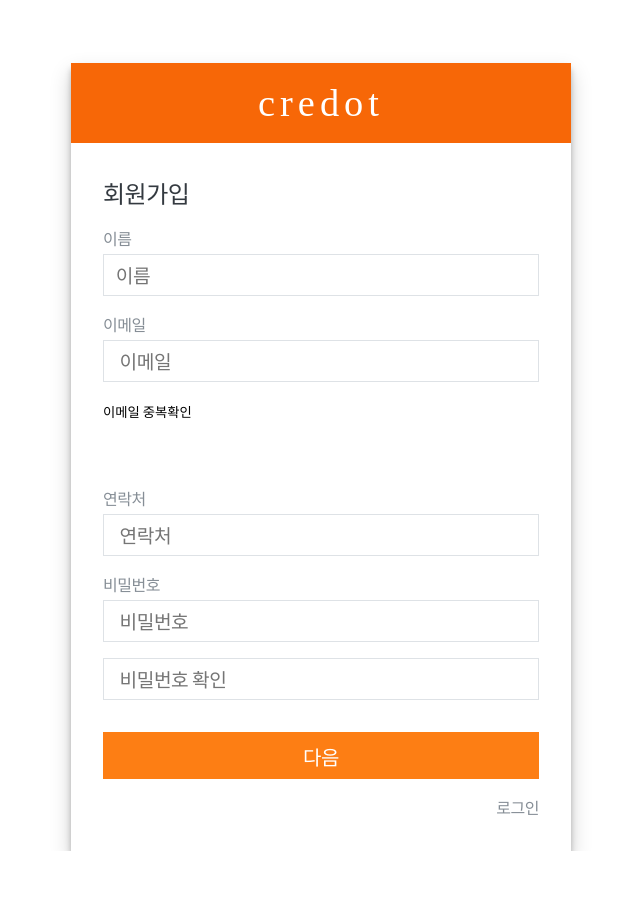
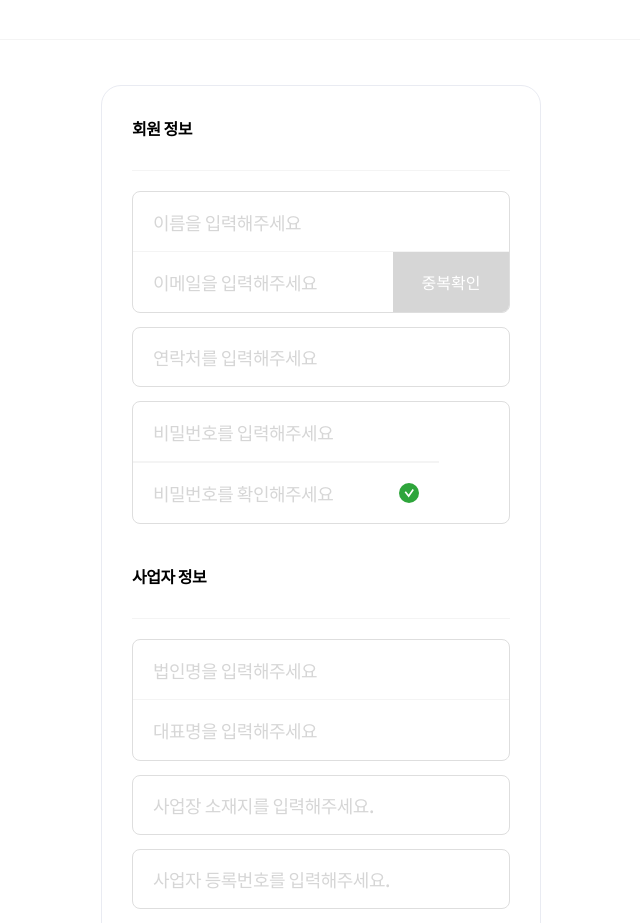
Before and after one commit to SANDBURG-inc/Credot-front-testServer, a React (Create React App) app: page /Register in a window 1280 px wide. Shown: the part 177-1100 px from the top of the page, without its empty margins (319-959 px from the left). Before the commit the page ends 1028 px from the top, so only its background shows below. Built offline with nearby package versions, Linux system fonts and the light colour scheme.

Commit message:
feat register.js front

```diff
--- a/src/screens/Register.js
+++ b/src/screens/Register.js
@@ -11,6 +11,7 @@ import { bankList } from "./../data/bankList";
 import styled from "styled-components";
 import oc from "open-color";
 import { HOST } from "../redux/store";
+import "../assets/css/join.css";
 
 const BankInput = styled.input`
   width: 65%;
@@ -128,73 +129,212 @@ const Register = () => {
     }
   };
 
-  return flag === 0 ? (
-    <AuthWrapper>
-      <AuthContent title="회원가입">
-        <InputWithLabel label="이름" name="name" placeholder=" 이름" onChange={handleOnChange} />
-        <InputWithLabel label="이메일" name="email" placeholder="  이메일" onChange={handleOnChange} />
-        <Button
-          className="button"
-          style={{ margin: "20px 0px 65px 0px" }}
-          variant="light"
-          onClick={() => {
-            if (!inputs.email.includes("@")) {
-              alert("이메일 형식을 올바르게 입력해주세요!");
-            } else {
-              fetch(HOST + "/database/checkEmail?email=" + inputs.email)
-                .then((response) => response.json())
-                .then((response) => {
-                  console.log(response);
-                  if (response) {
-                    alert("중복되는 이메일이 있습니다.");
-                  } else {
-                    setCheckEmail(true);
-                    alert("사용가능한 이메일입니다.");
-                  }
-                });
-            }
-          }}
-        >
-          이메일 중복확인
-        </Button>
-        <InputWithLabel label="연락처" name="phoneNum" placeholder="  연락처" onChange={handleOnChange} />
-        <InputWithLabel label="비밀번호" name="password" placeholder="  비밀번호" type="password" onChange={handleOnChange} />
-        <InputWithLabel label="" name="passwordConfirm" placeholder="  비밀번호 확인" type="password" onChange={handleOnChangeCheckPw} />
-        <AuthButton
-          onClick={() => {
-            if (checkEmail) {
-              handleOnClick();
-            } else {
-              alert("이메일 중복확인을 해주세요!");
-            }
-          }}
-          // onChange={handleOnChange}
-        >
-          다음
-        </AuthButton>
-        <RightAlignedLink to="/login">로그인</RightAlignedLink>
-      </AuthContent>
-    </AuthWrapper>
-  ) : (
-    <AuthWrapper>
-      <AuthContent title="사업자 정보를 알려주세요">
-        <Form.Control style={{ margin: "10px 0px 25px 0px" }} name="corporateName" placeholder="법인명" onChange={handleOnChange2} />
-        <Form.Control style={{ margin: "10px 0px 25px 0px" }} name="ceo" placeholder="대표명" onChange={handleOnChange2} />
-        <Form.Control style={{ margin: "10px 0px 25px 0px" }} name="businessLoc" placeholder="사업장 소재지" onChange={handleOnChange2} />
-        <Form.Control style={{ margin: "10px 0px 70px 0px" }} name="corporateNum" placeholder="사업자 등록번호" onChange={handleOnChange2} />
-      </AuthContent>
-      <AuthContent title="선정산 받으실 계좌를 알려주세요">
-        <Combobox name="bank" setBank={setBank} />
-        <AccountInput
-          style={{ margin: "10px 0px 10px 0px" }}
+  // return flag === 0 ? (
+  //   <AuthWrapper>
+  //     <AuthContent title="회원가입">
+  //       <InputWithLabel label="이름" name="name" placeholder=" 이름" onChange={handleOnChange} />
+  //       <InputWithLabel label="이메일" name="email" placeholder="  이메일" onChange={handleOnChange} />
+  //       <Button
+  //         className="button"
+  //         style={{ margin: "20px 0px 65px 0px" }}
+  //         variant="light"
+  //         onClick={() => {
+  //           if (!inputs.email.includes("@")) {
+  //             alert("이메일 형식을 올바르게 입력해주세요!");
+  //           } else {
+  //             fetch(HOST + "/database/checkEmail?email=" + inputs.email)
+  //               .then((response) => response.json())
+  //               .then((response) => {
+  //                 console.log(response);
+  //                 if (response) {
+  //                   alert("중복되는 이메일이 있습니다.");
+  //                 } else {
+  //                   setCheckEmail(true);
+  //                   alert("사용가능한 이메일입니다.");
+  //                 }
+  //               });
+  //           }
+  //         }}
+  //       >
+  //         이메일 중복확인
+  //       </Button>
+  //       <InputWithLabel label="연락처" name="phoneNum" placeholder="  연락처" onChange={handleOnChange} />
+  //       <InputWithLabel label="비밀번호" name="password" placeholder="  비밀번호" type="password" onChange={handleOnChange} />
+  //       <InputWithLabel label="" name="passwordConfirm" placeholder="  비밀번호 확인" type="password" onChange={handleOnChangeCheckPw} />
+  //       <AuthButton
+  //         onClick={() => {
+  //           if (checkEmail) {
+  //             handleOnClick();
+  //           } else {
+  //             alert("이메일 중복확인을 해주세요!");
+  //           }
+  //         }}
+  //         // onChange={handleOnChange}
+  //       >
+  //         다음
+  //       </AuthButton>
+  //       <RightAlignedLink to="/login">로그인</RightAlignedLink>
+  //     </AuthContent>
+  //   </AuthWrapper>
+  // ) : (
+  //   <AuthWrapper>
+  //     <AuthContent title="사업자 정보를 알려주세요">
+  //       <Form.Control style={{ margin: "10px 0px 25px 0px" }} name="corporateName" placeholder="법인명" onChange={handleOnChange2} />
+  //       <Form.Control style={{ margin: "10px 0px 25px 0px" }} name="ceo" placeholder="대표명" onChange={handleOnChange2} />
+  //       <Form.Control style={{ margin: "10px 0px 25px 0px" }} name="businessLoc" placeholder="사업장 소재지" onChange={handleOnChange2} />
+  //       <Form.Control style={{ margin: "10px 0px 70px 0px" }} name="corporateNum" placeholder="사업자 등록번호" onChange={handleOnChange2} />
+  //     </AuthContent>
+  //     <AuthContent title="선정산 받으실 계좌를 알려주세요">
+  //       <Combobox name="bank" setBank={setBank} />
+  //       <AccountInput
+  //         style={{ margin: "10px 0px 10px 0px" }}
+  //         name="account"
+  //         placeholder="계좌번호"
+  //         onChange={(e) => {
+  //           setAccount(e.target.value);
+  //         }}
+  //       />
+  //     </AuthContent>
+  //     <AuthButton
+  //       onClick={() => {
+  //         handleOnClick();
+  //         fetch(
+  //           HOST +
+  //             "/database/register?email=" +
+  //             users[users.length - 1].email +
+  //             "&name=" +
+  //             users[users.length - 1].name +
+  //             "&pw=" +
+  //             users[users.length - 1].password +
+  //             "&phoneNum=" +
+  //             users[users.length - 1].phoneNum +
+  //             "&bank=" +
+  //             bank +
+  //             "&account=" +
+  //             account +
+  //             "&corporateName=" +
+  //             incInputs.corporateName +
+  //             "&ceo=" +
+  //             incInputs.ceo +
+  //             "&businessLoc=" +
+  //             incInputs.businessLoc +
+  //             "&corporateNum=" +
+  //             incInputs.corporateNum
+  //         )
+  //           .then((response) => response.text())
+  //           .then((response) => {
+  //             console.log(response);
+  //             if (!response) {
+  //               console.log("fetch error");
+  //             } else if (response) {
+  //               setR(true);
+  //               console.log(r);
+  //               alert(users[users.length - 1].name + "님 환영합니다.");
+  //             } else {
+  //               alert("제대로 입력해라 마");
+  //             }
+  //           });
+  //         // 입력이 끝나고 inputs를 비워주는 역할
+  //         setInputs({
+  //           name: "",
+  //           email: "",
+  //           phoneNum: "",
+  //           password: "",
+  //           bank: "",
+  //           account: "",
+  //         });
+  //       }}
+  //     >
+  //       회원가입 완료
+  //     </AuthButton>
+  //   </AuthWrapper>
+  // );
+  return (
+    <main className="container">
+      <div className="inner">
+        <section className="section-wrap introduce-wrap">
+          <div className="inner">
+            <div className="i-head">
+              <span className="head-title">회원가입</span>
+            </div>
+            <div className="i-body">
+              <div className="form-wrap">
+                <form action>
+                  <div className="inner__sec">
+                    <span className="sec__head">회원 정보</span>
+                    <div className="input-wrap">
+                      <input type="text" placeholder="이름을 입력해주세요" name="name" onChange={handleOnChange} />
+                      <div className="email-input-wrap">
+                        <input className="input-email" type="text" placeholder="이메일을 입력해주세요" name="email" onChange={handleOnChange} />
+                        {/* check-btn 버튼에 active 클래스 추가시 중복확인 버튼 활성화 */}
+                        <button className="check-btn " type="button">
+                          중복확인
+                        </button>
+                      </div>
+                    </div>
+                    <input className="input-sol" type="text" placeholder="연락처를 입력해주세요" name="phoneNum" onChange={handleOnChange} />
+                    <div className="input-wrap">
+                      <div className="password-wrap">
+                        <input
+                          type="password"
+                          className="password-input"
+                          placeholder="비밀번호를 입력해주세요"
+                          name="password"
+                          onChange={handleOnChange}
+                        />
+                        <div className="eyes" />
+                      </div>
+                      <div className="password-wrap password__check-input">
+                        <input type="password" placeholder="비밀번호를 확인해주세요" name="password" onChange={handleOnChangeCheckPw} />
+                      </div>
+                    </div>
+                  </div>
+                  <div className="inner__sec ">
+                    <span className="sec__head">사업자 정보</span>
+                    <div className="input-wrap">
+                      <input type="text" placeholder="법인명을 입력해주세요" name="corporateName" onChange={handleOnChange2} />
+                      <input type="text" placeholder="대표명을 입력해주세요" name="ceo" onChange={handleOnChange2} />
+                    </div>
+                    <input
+                      className="input-sol"
+                      type="text"
+                      placeholder="사업장 소재지를 입력해주세요."
+                      name="businessLoc"
+                      onChange={handleOnChange2}
+                    />
+                    <input
+                      className="input-sol"
+                      type="text"
+                      placeholder="사업자 등록번호를 입력해주세요."
+                      name="corporateNum"
+                      onChange={handleOnChange2}
+                    />
+                  </div>
+                  <div className="inner__sec last-sec">
+                    <span className="sec__head">정산받을 계좌</span>
+                    <select className="input-sol" name id required>
+                      <option value disabled selected>
+                        정산받을 계좌의 은행을 선택해주세요
+                      </option>
+                      <option value="기업은행">기업은행</option>
+                      <option value>우리은행</option>
+                      <option value>국민은행</option>
+                      <option value>농협</option>
+                    </select>
+                    <input
+                      className="input-sol"
+                      type="text"
+                      placeholder="정산받을 계좌번호를 입력해주세요."
                       name="account"
-          placeholder="계좌번호"
                       onChange={(e) => {
                         setAccount(e.target.value);
                       }}
                     />
-      </AuthContent>
-      <AuthButton
+                  </div>
+                  {/* login-btn 버튼에 active 클래스 추가시 로그인 버튼 활성화 */}
+                  <button
+                    className="login-btn"
+                    type="button"
                     onClick={() => {
                       handleOnClick();
                       fetch(
@@ -244,9 +384,16 @@ const Register = () => {
                       });
                     }}
                   >
-        회원가입 완료
-      </AuthButton>
-    </AuthWrapper>
+                    회원 가입하기
+                  </button>
+                </form>
+              </div>
+              <button className="back-btn">메인화면으로 돌아가기</button>
+            </div>
+          </div>
+        </section>
+      </div>
+    </main>
   );
 };
 
```
Lines whose indentation alone changed are shown as unchanged.
